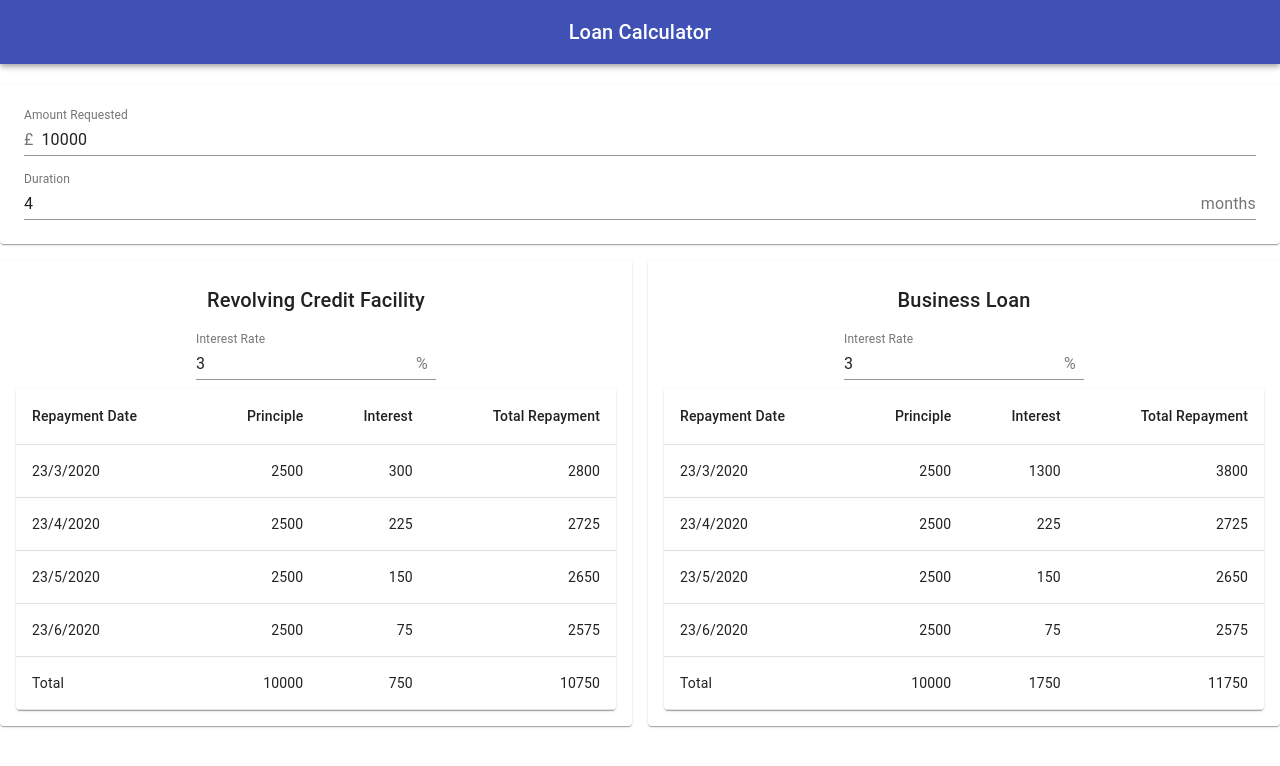
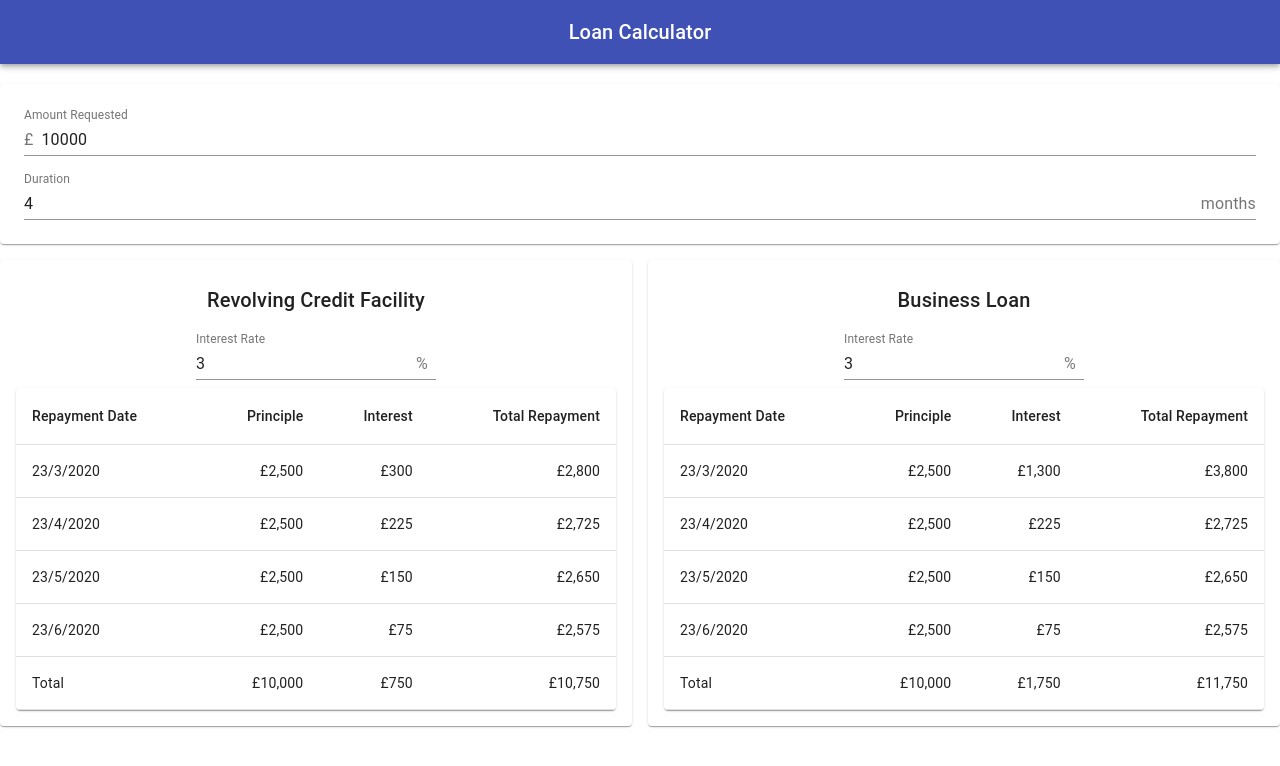
Before and after one commit to Dom101/loan-calculator, a React (Create React App) app: page / in a window 1280 px wide. Shown: the top 766 px of the page. Built offline with nearby package versions, Linux system fonts and the light colour scheme.

Commit message:
Display numbers in currency format

```diff
--- a/package.json
+++ b/package.json
@@ -9,6 +9,7 @@
     "@testing-library/user-event": "^7.1.2",
     "mockdate": "^2.0.5",
     "react": "^16.12.0",
+    "react-currency-format": "^1.0.0",
     "react-dom": "^16.12.0",
     "react-scripts": "3.4.0"
   },
--- a/src/components/Table.js
+++ b/src/components/Table.js
@@ -1,5 +1,5 @@
 import React from 'react';
-import { arrayOf, string, shape } from 'prop-types';
+import { arrayOf, string, shape, number } from 'prop-types';
 import { makeStyles } from '@material-ui/core/styles';
 import Table from '@material-ui/core/Table';
 import TableBody from '@material-ui/core/TableBody';
@@ -8,6 +8,7 @@ import TableContainer from '@material-ui/core/TableContainer';
 import TableHead from '@material-ui/core/TableHead';
 import TableRow from '@material-ui/core/TableRow';
 import Paper from '@material-ui/core/Paper';
+import CurrencyFormat from 'react-currency-format';
 
 const useStyles = makeStyles({
   table: {
@@ -34,9 +35,33 @@ export default function LoanTable({ rows }) {
               <TableCell component="th" scope="row">
                 {row.date}
               </TableCell>
-              <TableCell align="right">{row.principle}</TableCell>
-              <TableCell align="right">{row.interest}</TableCell>
-              <TableCell align="right">{row.repayment}</TableCell>
+              <TableCell align="right">
+                <CurrencyFormat
+                  decimalScale={2}
+                  value={row.principle}
+                  displayType={'text'}
+                  thousandSeparator={true}
+                  prefix={'£'}
+                />
+              </TableCell>
+              <TableCell align="right">
+                <CurrencyFormat
+                  decimalScale={2}
+                  value={row.interest}
+                  displayType={'text'}
+                  thousandSeparator={true}
+                  prefix={'£'}
+                />
+              </TableCell>
+              <TableCell align="right">
+                <CurrencyFormat
+                  decimalScale={2}
+                  value={row.repayment}
+                  displayType={'text'}
+                  thousandSeparator={true}
+                  prefix={'£'}
+                />
+              </TableCell>
             </TableRow>
           ))}
         </TableBody>
@@ -48,8 +73,8 @@ export default function LoanTable({ rows }) {
 LoanTable.propTypes = {
   rows: arrayOf(shape({
     date: string.isRequired,
-    principle: string.isRequired,
-    interest: string.isRequired,
-    repayment: string.isRequired,
+    principle: number.isRequired,
+    interest: number.isRequired,
+    repayment: number.isRequired,
   })).isRequired,
 };
```
Also changed, not shown: 2 other files (tests, documents, lock files or other folders).
